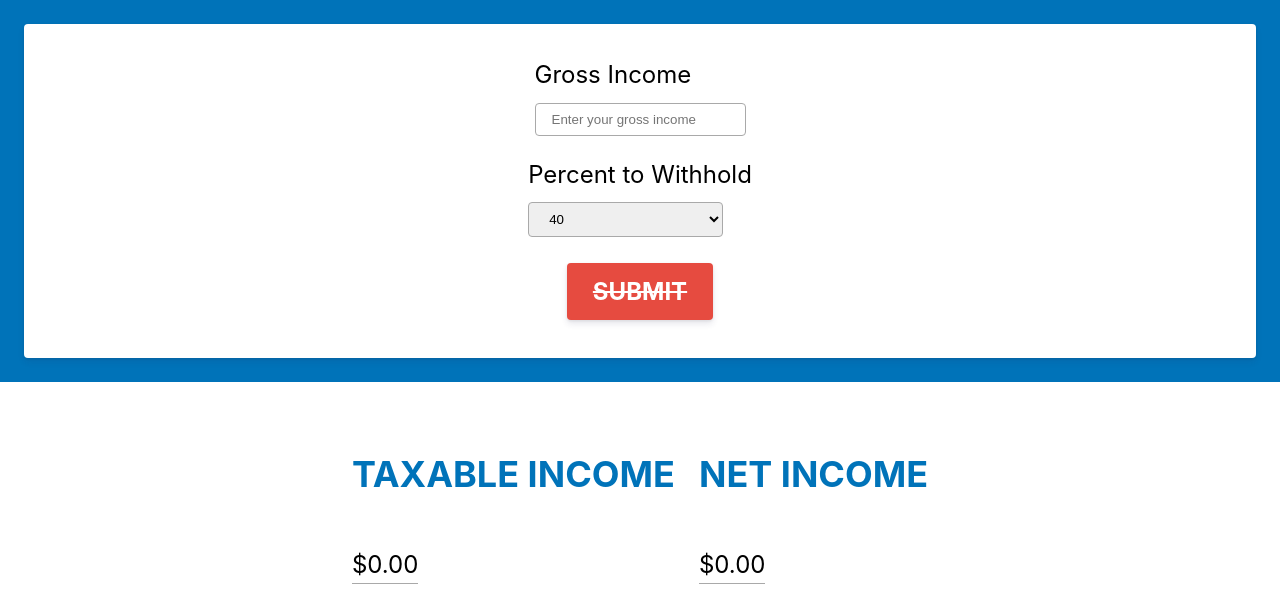
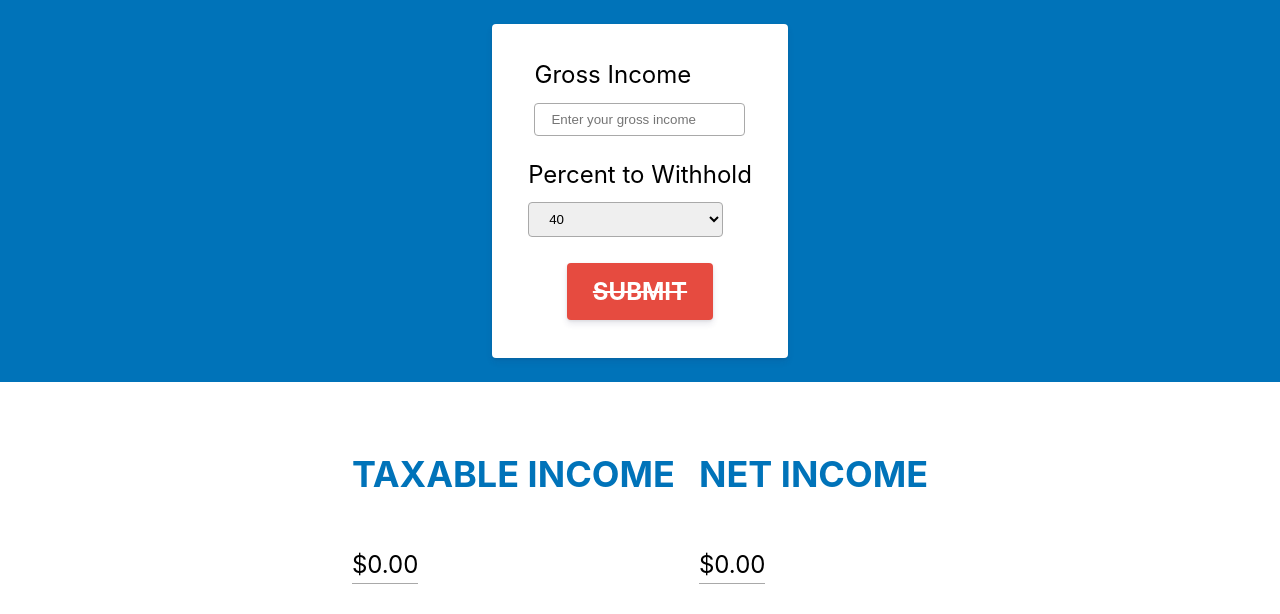
Before and after one commit to adriantoddross/set-aside, a React (Create React App) app: page / in a window 1280 px wide. Shown: the top 614 px of the page. Built offline with nearby package versions, Linux system fonts and the light colour scheme.

Commit message:
let flexbox size form-parent

```diff
--- a/src/Components/FormContainer.css
+++ b/src/Components/FormContainer.css
@@ -1,6 +1,11 @@
+@media (min-width: 320px) {
   .form-container {
     background: #0073b9;
     padding: 1.5rem;
+
+    display: flex;
+    align-items: center;
+    justify-content: center;
   }
 
   .form-group {
@@ -18,3 +23,10 @@
     justify-content: center;
     padding: 1.5rem;
   }
+}
+
+@media (min-width: 768px) {}
+
+@media (min-width: 1024px) {}
+
+@media (min-width: 1440px) {}
```
Lines whose indentation alone changed are shown as unchanged.
